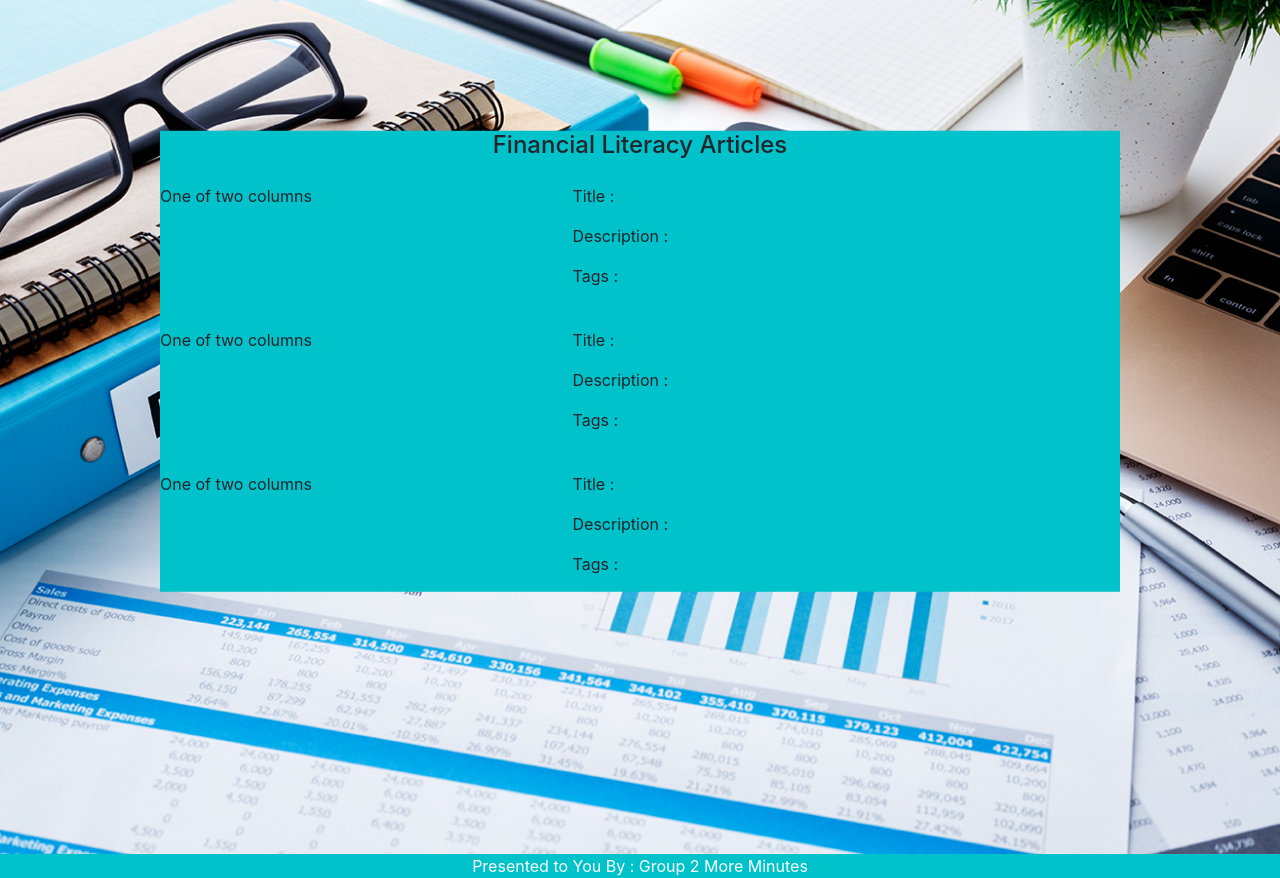
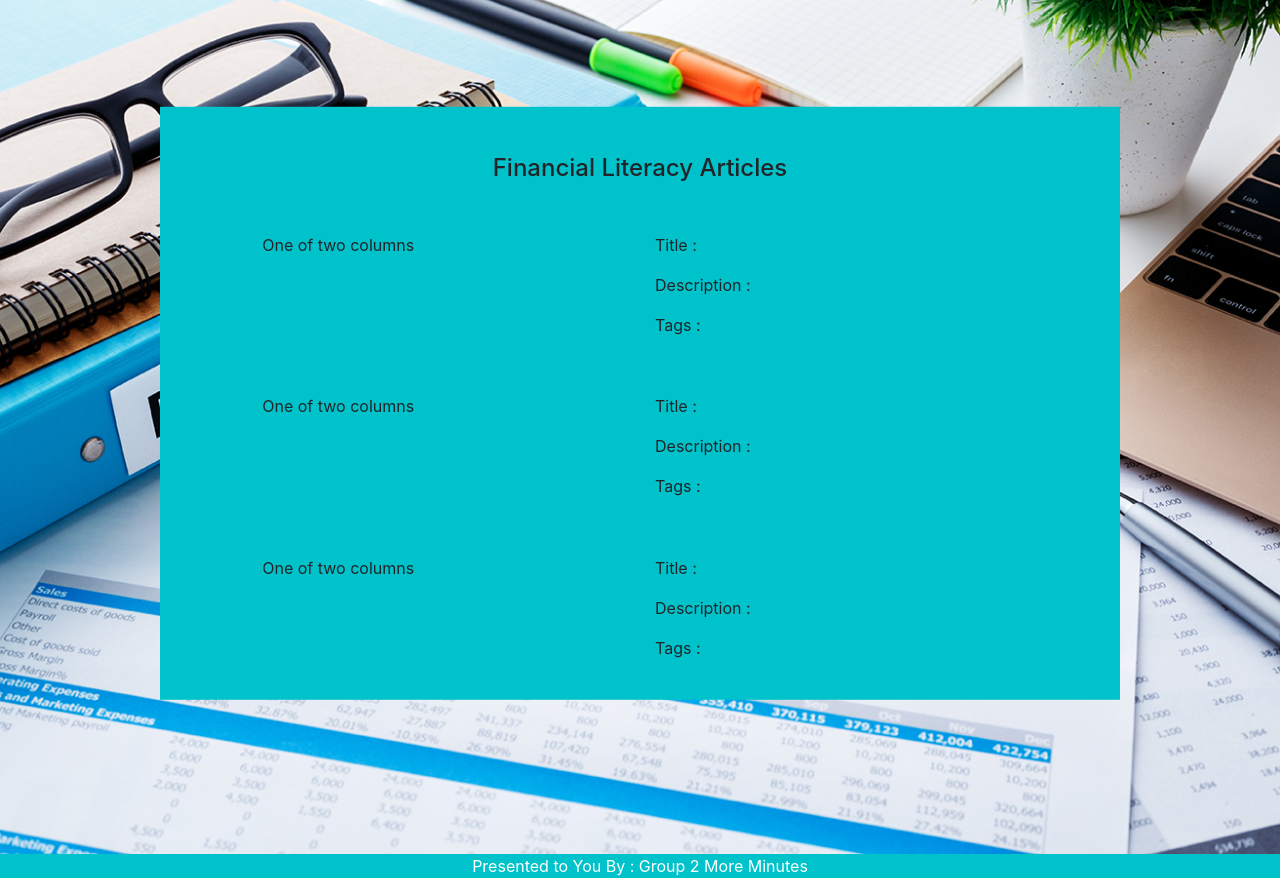
Before and after one commit to tankokkeong/HLBCYHI2021, a PHP site: page /home.php in a window 1280 px wide. Shown: the part 56-934 px from the top of the page. Run offline with PHP 8.4, Linux system fonts and the light colour scheme; some libraries are stand-ins or nearby versions.

Commit message:
HomePage done

```diff
--- a/home.php
+++ b/home.php
@@ -26,7 +26,7 @@
                         <h4>Financial Literacy Articles</h4>
                     </div>
                     <div class="article-content">
-                        <div class="article-details row">
+                        <div class="article-details row justify-content-md-center">
                             <div class="col-md-5">
                                 One of two columns
                             </div>
@@ -38,7 +38,7 @@
                                 </div>
                             </div>
                         </div>
-                        <div class="article-details row">
+                        <div class="article-details row justify-content-md-center">
                             <div class="col-md-5">
                                 One of two columns
                             </div>
@@ -50,7 +50,7 @@
                                 </div>
                             </div>
                         </div>
-                        <div class="article-details row">
+                        <div class="article-details row justify-content-md-center">
                             <div class="col-md-5">
                                 One of two columns
                             </div>
--- a/style/style.css
+++ b/style/style.css
@@ -46,6 +46,7 @@
 
 .article-img{
     width: 100%;
+    min-height:100vh;
 }
 
 .article-container{
@@ -60,12 +61,14 @@
 .article-container-contents{
     background-color: #00c2cb;
     width: 100%;
+    padding: 1.5%;
 }
 
 .articles-header{
     margin-top: 2.5%;
     margin-bottom: 2.5%;
     text-align: center;
+    padding: 1%;
 }
 
 .article-content{
@@ -75,6 +78,7 @@
 
 .article-details{
     margin-top: 2.5%;
+    padding: 1%;
 }
 
 .footer {
@@ -84,4 +88,4 @@
     background-color: #00c2cb;
     color: white;
     text-align: center;
-  }
+}
```
